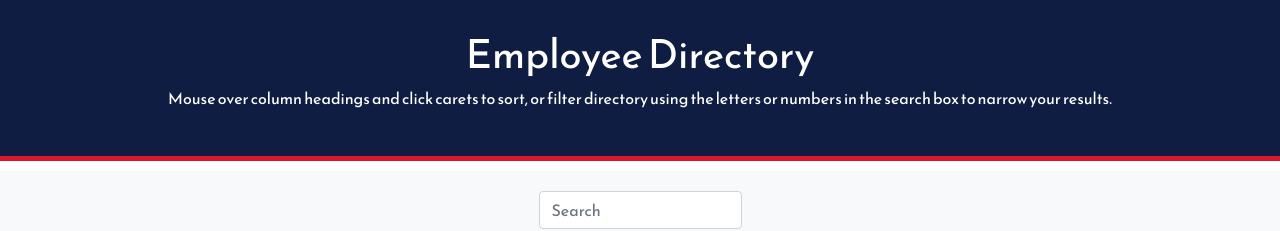
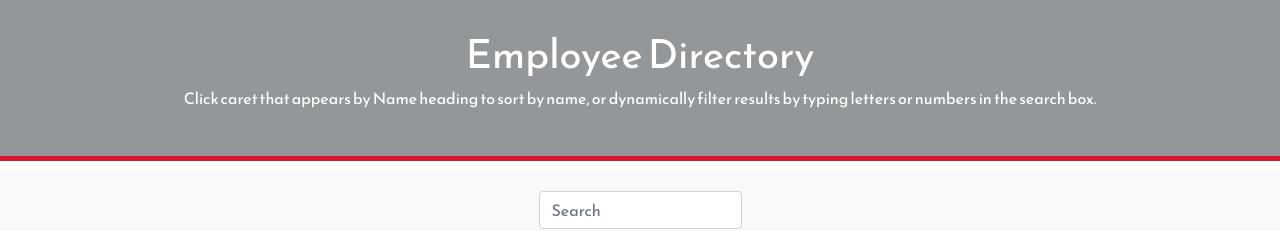
Before and after one commit to shininglite/employee-directory, a React (Create React App) app: page / in a window 1280 px wide. Shown: the top 231 px of the page. Built offline with nearby package versions, Linux system fonts and the light colour scheme; no server answers.

Commit message:
change header text and background color

```diff
--- a/src/components/Header.js
+++ b/src/components/Header.js
@@ -6,7 +6,7 @@ export default class Header extends Component {
     return (
       <div className="header">
         <h1>Employee Directory</h1>
-        <p>Mouse over column headings and click carets to sort, or filter directory using the letters or numbers in the search box to narrow your results.</p>
+        <p>Click caret that appears by Name heading to sort by name, or dynamically filter results by typing letters or numbers in the search box.</p>
       </div>
     )
   }
--- a/src/styles/Header.css
+++ b/src/styles/Header.css
@@ -1,7 +1,7 @@
 .header {
     padding: 30px 0;
     color: #ffffff;
-    background-color: #101D42;
+    background-color: #939799;
     width: 100%;
     text-align: center;
     border-bottom: 5px solid #DB162F;
```
